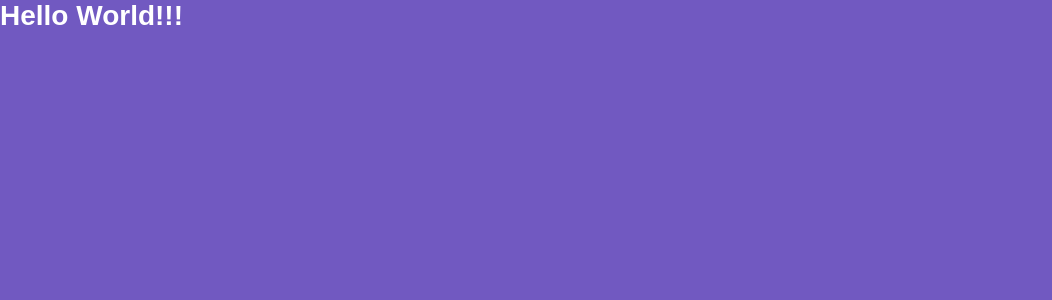
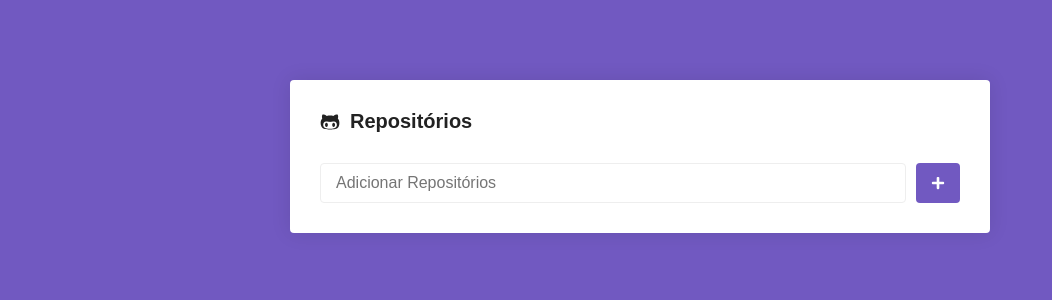
Before and after one commit to gislainejessica/course-go-stack-web-s2, a React (Create React App) app in the folder modulo5/: page / in a window 1280 px wide. Shown: the top 300 px of the page, without its empty margins (0-1052 px from the left). Built offline with nearby package versions, Linux system fonts and the light colour scheme; the HTML template or start-up script is replaced by a standard one.

Commit message:
Formulario da pagina inicial

```diff
--- a/modulo5/package.json
+++ b/modulo5/package.json
@@ -5,6 +5,7 @@
   "dependencies": {
     "react": "^16.11.0",
     "react-dom": "^16.11.0",
+    "react-icons": "^3.8.0",
     "react-router-dom": "^5.1.2",
     "react-scripts": "3.2.0",
     "styled-components": "^4.4.0"
--- a/modulo5/src/pages/Main/index.js
+++ b/modulo5/src/pages/Main/index.js
@@ -1,7 +1,20 @@
 import React from 'react';
+import { FaGithubAlt, FaPlus } from 'react-icons/fa';
 
-import { Title } from './styles';
+import { Container, Form, SubmitButton } from './styles';
 
 export default function Main() {
-  return <Title> Hello World!!! </Title>;
+  return (
+    <Container>
+      <h1>
+        <FaGithubAlt /> Repositórios{' '}
+      </h1>
+      <Form onSubmit={() => {}}>
+        <input type="text" placeholder="Adicionar Repositórios" />
+        <SubmitButton>
+          <FaPlus size={14} color="#fff" />
+        </SubmitButton>
+      </Form>
+    </Container>
+  );
 }
--- a/modulo5/src/pages/Main/styles.js
+++ b/modulo5/src/pages/Main/styles.js
@@ -1,5 +1,48 @@
 import styled from 'styled-components';
 
-export const Title = styled.h1`
-  color: #fff;
+export const Container = styled.div`
+  background: #fff;
+  max-width: 700px;
+  border-radius: 4px;
+  padding: 30px;
+  margin: 80px auto;
+  box-shadow: 0 0 20px rgba(0, 0, 0, 0.1);
+  h1 {
+    font-size: 20px;
+    display: flex;
+    flex-direction: row;
+    align-items: center;
+
+    svg {
+      margin-right: 10px;
+    }
+  }
 `;
+
+export const Form = styled.form`
+  display: flex;
+  flex-direction: row;
+  margin-top: 30px;
+
+  input {
+    flex: 1;
+    border: 1px solid #eee;
+    padding: 10px 15px;
+    border-radius: 4px;
+    font-size: 16px;
+  }
+`;
+
+export const SubmitButton = styled.button.attrs({
+  type: 'submit',
+})`
+  background: #7159c1;
+  border: 0;
+  padding: 0 15px;
+  margin-left: 10px;
+  border-radius: 4px;
+
+  display: flex;
+  justify-content: center;
+  align-items: center;
+`;
```
Also changed, not shown: 2 other files (tests, documents, lock files or other folders).
